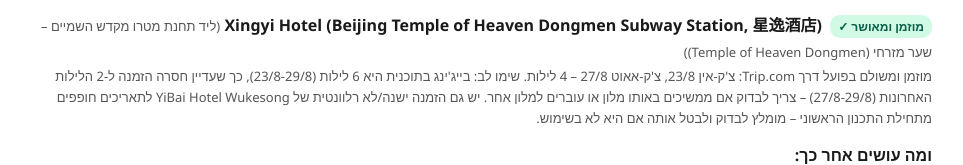
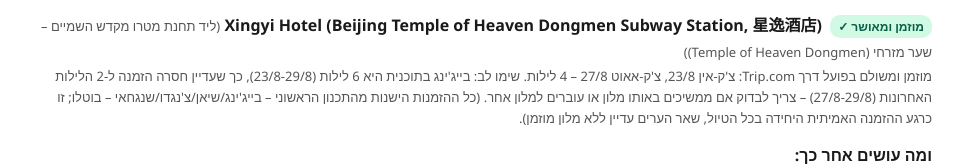
Before and after one commit to ron1196/rr-china, a plain HTML site: page 01-beijing.html in a window 1280 px wide. Shown: the part 427-592 px from the top of the page, without its empty margins (158-1121 px from the left). Drawn offline with Linux system fonts and the light colour scheme.

Commit message:
Confirm all old draft-trip hotel bookings cancelled; Xingyi Hotel Beijing is the only real booking so far

```diff
--- a/01-beijing.html
+++ b/01-beijing.html
@@ -87,7 +87,7 @@
 <div class="after-item">
   <span class="badge badge-confirmed">מוזמן ומאושר ✓</span>
   <span class="title">Xingyi Hotel (Beijing Temple of Heaven Dongmen Subway Station, 星逸酒店)</span> <span class="desc">(ליד תחנת מטרו מקדש השמיים – שער מזרחי (Temple of Heaven Dongmen))</span>
-  <div class="desc">מוזמן ומשולם בפועל דרך Trip.com: צ'ק-אין 23/8, צ'ק-אאוט 27/8 – 4 לילות. שימו לב: בייג'ינג בתוכנית היא 6 לילות (23/8-29/8), כך שעדיין חסרה הזמנה ל-2 הלילות האחרונות (27/8-29/8) – צריך לבדוק אם ממשיכים באותו מלון או עוברים למלון אחר. יש גם הזמנה ישנה/לא רלוונטית של YiBai Hotel Wukesong לתאריכים חופפים מתחילת התכנון הראשוני – מומלץ לבדוק ולבטל אותה אם היא לא בשימוש.</div>
+  <div class="desc">מוזמן ומשולם בפועל דרך Trip.com: צ'ק-אין 23/8, צ'ק-אאוט 27/8 – 4 לילות. שימו לב: בייג'ינג בתוכנית היא 6 לילות (23/8-29/8), כך שעדיין חסרה הזמנה ל-2 הלילות האחרונות (27/8-29/8) – צריך לבדוק אם ממשיכים באותו מלון או עוברים למלון אחר. (כל ההזמנות הישנות מהתכנון הראשוני – בייג'ינג/שיאן/צ'נגדו/שנגחאי – בוטלו; זו כרגע ההזמנה האמיתית היחידה בכל הטיול, שאר הערים עדיין ללא מלון מוזמן).</div>
 </div>
 
 <span class="label">ומה עושים אחר כך:</span>
```
